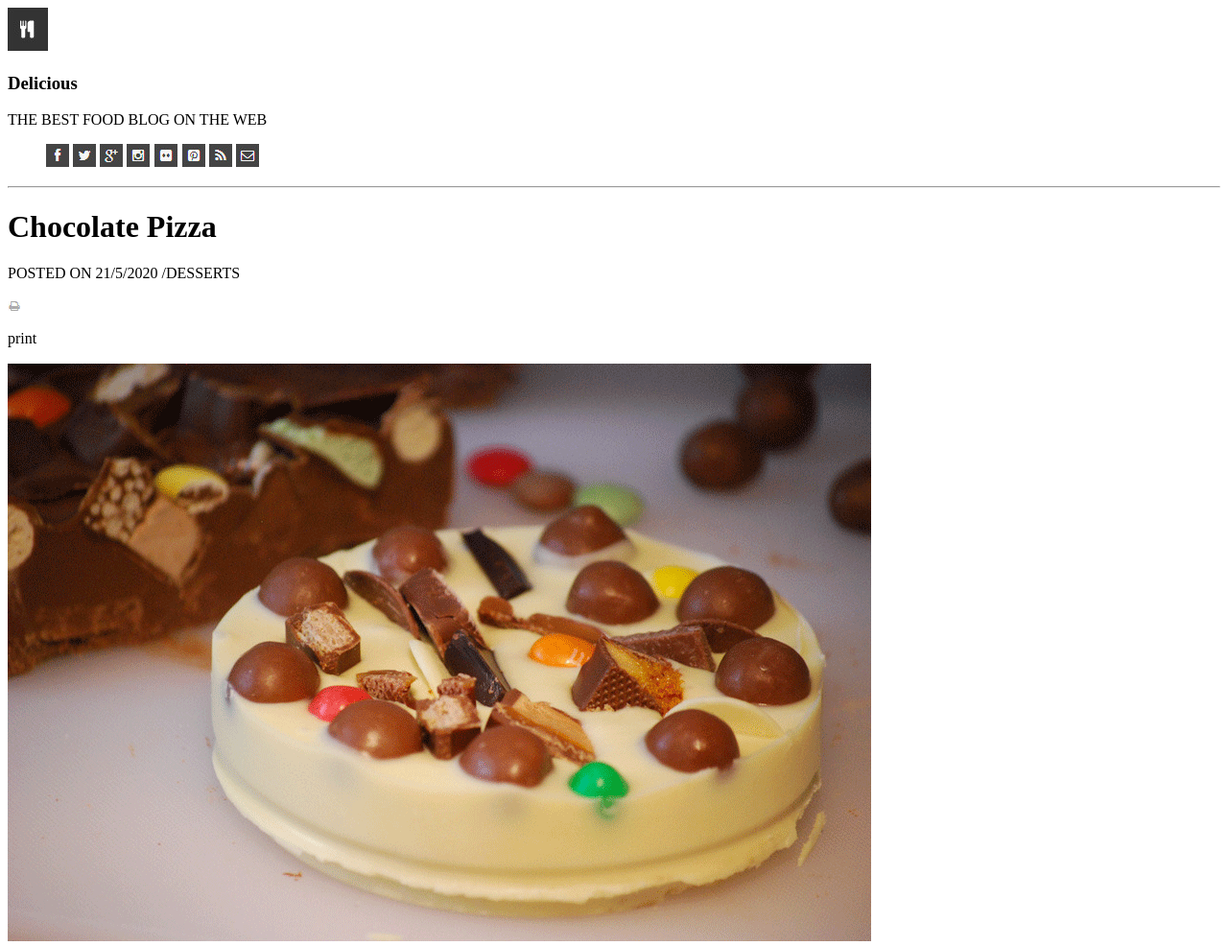
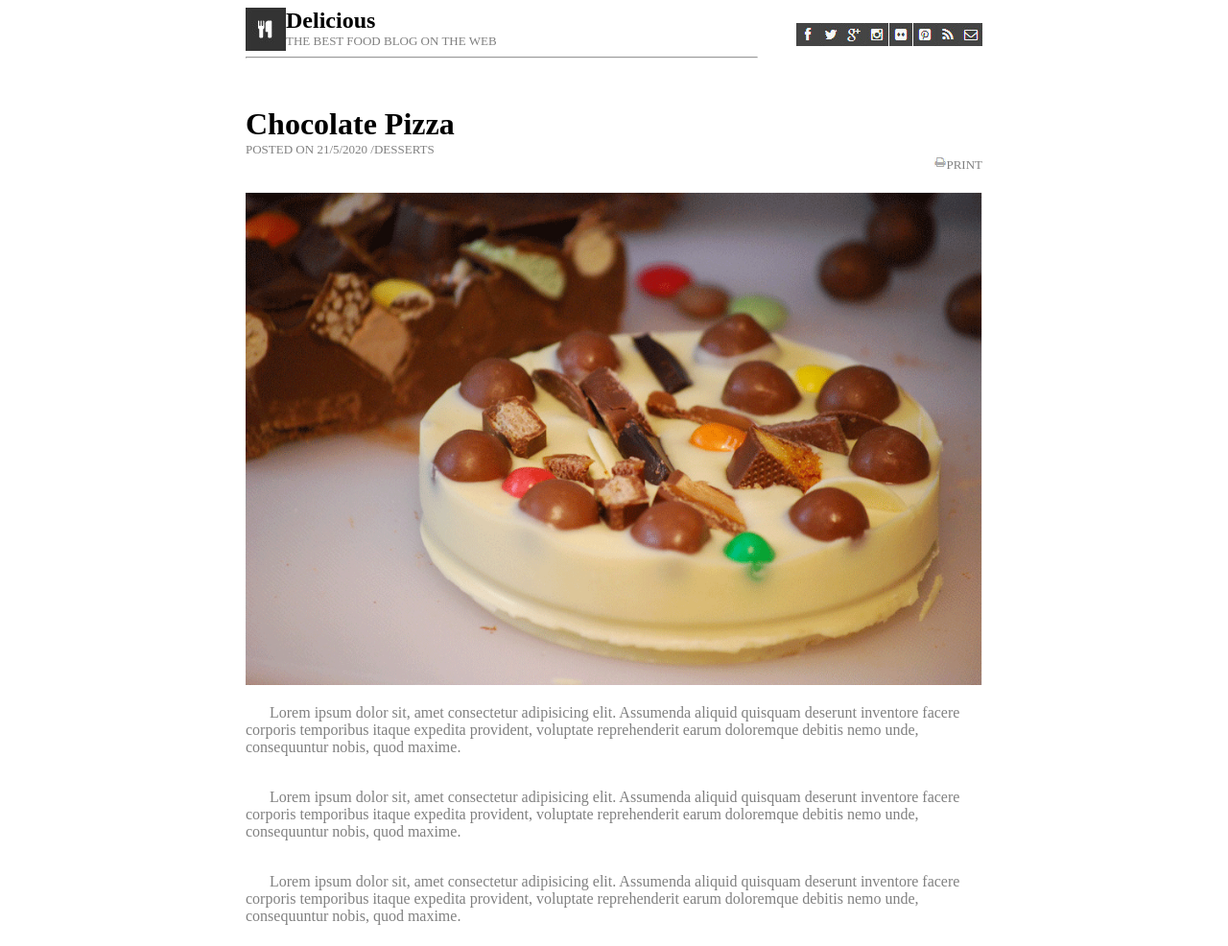
Before and after one commit to AliHayajneh95/chocolate-pizza, a plain HTML site: page index.html in a window 1280 px wide. Shown: the top 986 px of the page at 96% size. Drawn offline with Linux system fonts and the light colour scheme.

Commit message:
work by ali hayajneh

```diff
--- a/index.html
+++ b/index.html
@@ -2,17 +2,21 @@
 <html lang="en">
 
 <head>
+    <link rel="stylesheet" href="style.css">
     <meta charset="UTF-8">
     <meta name="viewport" content="width=device-width, initial-scale=1.0">
     <title>Document</title>
+
 </head>
 
 <body>
     <header>
-        <nav> <img src="img/logo.png">
-            <h3>Delicious</h3>
-            <p>THE BEST FOOD BLOG ON THE WEB</p>
-
+        <nav>
+            <div id='logo'>
+                <div>
+                    <img src="img/logo.png">
+                </div>
+                <div>
                     <ul>
                         <a href=""><img src="img/fb-icon.png"></a>
                         <a href=""><img src="img/twit-icon.png"></a>
@@ -24,39 +28,42 @@
                                 <a href=""><img src="img/mail-icon.png"></a>
 
                     </ul>
+                    <h2>Delicious</h2>
+                    <p>THE BEST FOOD BLOG ON THE WEB</p>
+                </div>
+            </div>
+        </nav>
+    </header>
+    <main>
         <hr>
-        </nav>
-
-    </header>
-
-    <main>
-
-        <div>
+        <div id = "subject">
             <h1>Chocolate Pizza</h1>
             <p>POSTED ON 21/5/2020 /DESSERTS</p>
-            <img src="img/print-icon.png">
-            <p>print</p>
+            <p class = "print"> PRINT</p>
+            <img class = "print" src="img/print-icon.png">
         </div>
 
-        <div>
-            <img src="img/choco-pizza.png">
+        <div >
+            <img src="img/choco-pizza.png" id = "pizza">
         </div>
 
-        <p>Lorem ipsum dolor sit, amet consectetur adipisicing elit.
+        <p class = "p">Lorem ipsum dolor sit, amet consectetur adipisicing elit.
             Assumenda aliquid quisquam deserunt inventore facere corporis temporibus itaque expedita provident,
             voluptate reprehenderit earum doloremque debitis nemo unde, consequuntur nobis, quod maxime. <br><br>
-
+        </p>
+        <p class = "p">
             Lorem ipsum dolor sit, amet consectetur adipisicing elit.
             Assumenda aliquid quisquam deserunt inventore facere corporis temporibus itaque expedita provident,
             voluptate reprehenderit earum doloremque debitis nemo unde, consequuntur nobis, quod maxime. <br><br>
-
+        </p>
+        <p class = "p">
             Lorem ipsum dolor sit, amet consectetur adipisicing elit.
             Assumenda aliquid quisquam deserunt inventore facere corporis temporibus itaque expedita provident,
             voluptate reprehenderit earum doloremque debitis nemo unde, consequuntur nobis, quod maxime. <br><br>
 
         </p>
 
-        <div>
+        <div id = "recipe">
             <ul>
                 <li>1 1/2 cups of milk</li>
                 <li>1 1/2 mascarpone</li>
@@ -75,7 +82,7 @@
                 <li>1 cup roasted honey pecans, roughly chopped </li>
             </ul>
             <hr>
-            <div>
+            <div id = "profile">
                 <img src="img/van-pic.png">
                 <h4>Vanessa Steavenson</h4>
                 <p>Lorem ipsum dolor sit amet consectetur adipisicing elit. Quod veritatis,
--- a/style.css
+++ b/style.css
@@ -0,0 +1,81 @@
+body
+{
+    margin-left: 20%;
+    margin-right: 20%;
+}
+
+#logo div img
+{
+    float: left;
+}
+
+
+#logo div h2
+{
+    margin: 0px;
+}
+
+#logo div p
+{
+    font-size: small;
+    color:  gray;
+    margin: 0px;
+}
+
+nav ul
+{
+    float: right;
+}
+
+#subject
+{
+    margin-top: 50px;
+    margin-bottom: 20px;
+}
+
+#subject h1
+{
+    margin: 0px;
+}
+#subject p
+{
+    margin: 0px;
+    font-size: small;
+    color:  gray;
+}
+
+.print
+{
+    float: right;
+    margin-right: 3;
+    padding-bottom: 20px;
+}
+
+#pizza
+{
+    max-width: 100%;
+    max-height: 100%;
+}
+
+.p
+{
+    text-indent: 25px;
+    color:  gray;
+}
+
+#recipe
+{
+    background-image: url("img/list-bg.png");
+
+}
+
+main div ul
+{
+    position: relative;
+    float: left;
+}
+
+#profile
+{
+    position: relative;
+}
```
Lines whose indentation alone changed are shown as unchanged.
